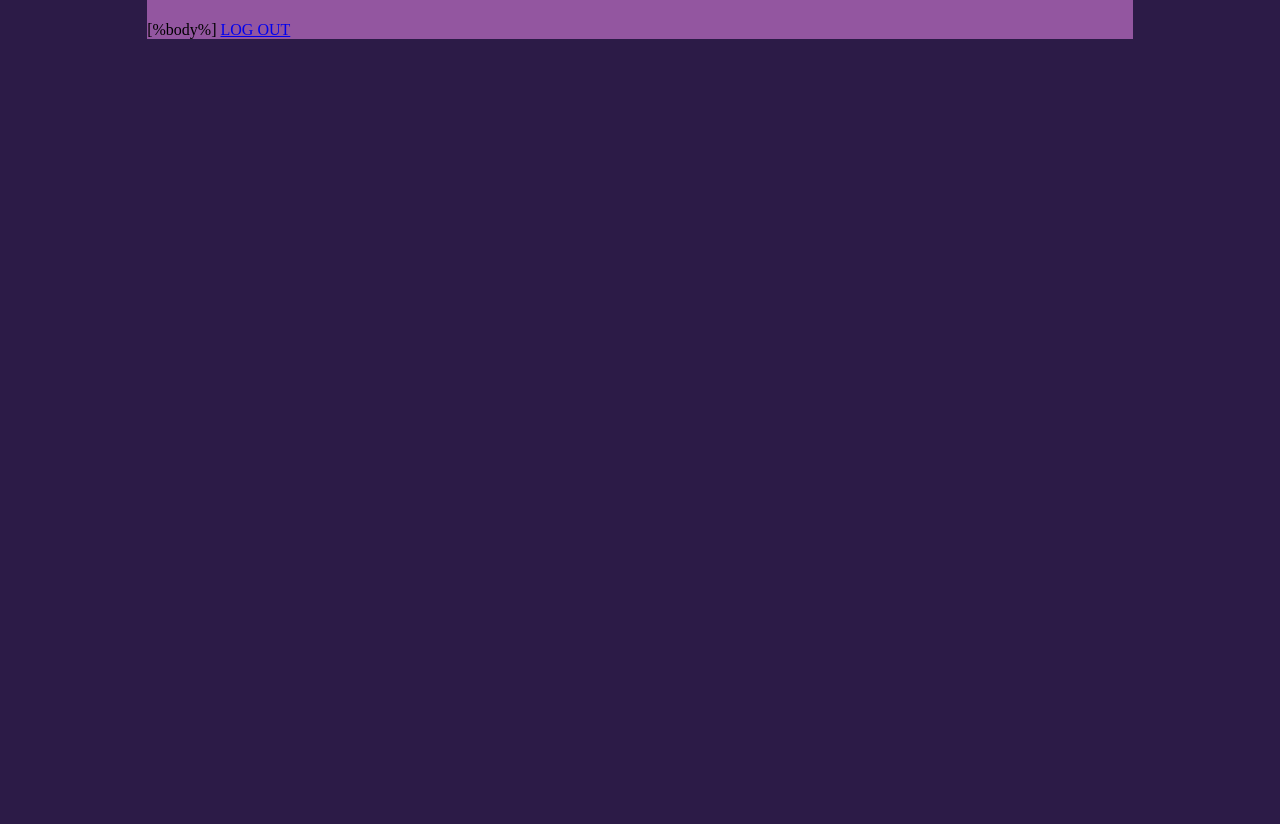
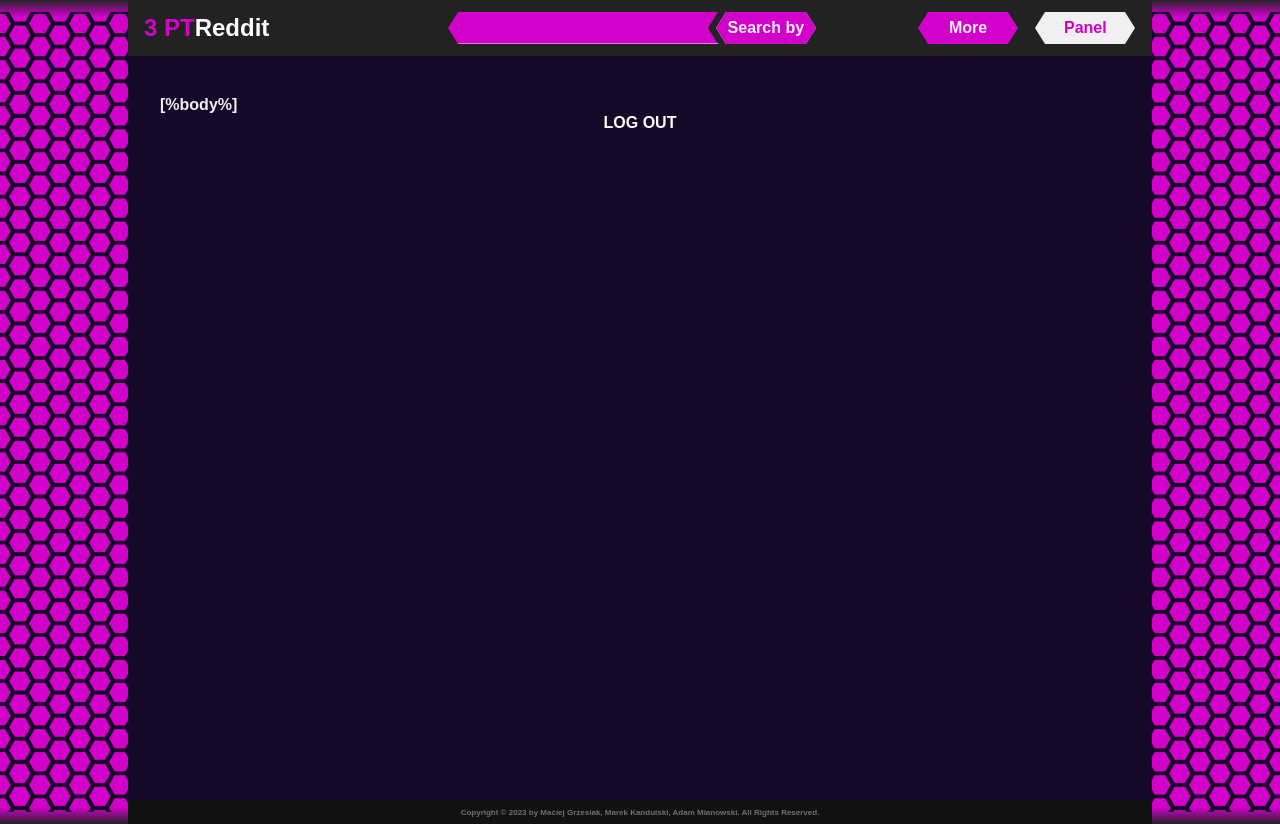
Before and after one commit to Mistermakos/PT-Reddit, a website: page frontend/subpages/panel.html in a window 1280 px wide. Before the commit the page ends 800 px from the top, so only its background shows below. Drawn offline with Linux system fonts and the light colour scheme.

Commit message:
Styles for login, and page for liking left and we are done!!!

```diff
--- /dev/null
+++ b/frontend/css/login.css
@@ -0,0 +1,7 @@
+main > form
+{
+    display: flex;
+    flex-direction: column;
+    width: 100%;
+    height: 100%;
+}
--- a/frontend/css/panel.css
+++ b/frontend/css/panel.css
@@ -8,15 +8,10 @@
 
 #everything
 {
-    width:77%;
-    height:100%;
-    background-color: #9356A0;
+    width:75%;
+    position: absolute;
 }
 
-main
-{
-
-}
 
 .form_row
 {
--- a/frontend/subpages/panel.html
+++ b/frontend/subpages/panel.html
@@ -3,19 +3,52 @@
 <head>
     <meta charset="UTF-8">
     <meta name="viewport" content="width=device-width, initial-scale=1.0">
+    <title>PTReddit</title>
     <link rel="shortcut icon" href="../img/icon.png" type="image/x-icon">
-    <title>Document</title>
-    <link rel="stylesheet" href="../css/panel.css"/>
+    <link rel="stylesheet" href="../css/main.css" type="text/css">
+    <link rel="stylesheet" href="../css/panel.css" type="text/css">
 </head>
 <body>
-    <div id="everything">
+    <div class="main-bg"></div>
+    <div class="root-container">
         <header>
-            <h1></h1>
+            <div class="logo-box">
+                <a href="/"><div class="title"><span class="colored-text">3 PT</span>Reddit</div></a>
+            </div>
+            <div class="search-box">
+                <div class="hexagon search-bar-box text-input-box">
+                    <input type="text" id="text_input" class="search-bar text-input">
+                    <hr class="border-placeholder">
+                    <hr class="border">
+                </div>
+                <div class="list-container search-list" style="--items-quantity: 3; --direction: 1;">
+                    <div class="btn hexagon">Search by</div>
+                    <ul class="list">
+                        <li class="list-item hexagon"><button tabindex="-1" class="btn hexagon inverted-colors" onclick="search('Title')">Title</button></li>
+                        <li class="list-item hexagon"><button tabindex="-1" class="btn hexagon inverted-colors" onclick="search('Author')">Author</button></li>
+                        <li class="list-item hexagon"><button tabindex="-1" class="btn hexagon inverted-colors" onclick="search('Link')">Link</button></li>
+                    </ul>
+                </div>
+            </div>
+            <div class="menu">
+                <div class="list-container add-list" style="--items-quantity: 3; --direction: -1;">
+                    <div class="btn hexagon">More</div>
+                    <ul class="list">
+                        <li class="list-item hexagon"><a tabindex="-1" class="btn hexagon inverted-colors" href="show liked">Likes</a></li>
+                    </ul>
+                </div>
+                <a tabindex="-1" class="right-menu-btn hexagon btn inverted-colors" href="/panel">Panel</a>
+            </div>
         </header>
         <main>
-            [%body%]
-            <a href="/logout">LOG OUT </a>
+            <div id="everything">
+                    [%body%]
+                    <div class="form_row"><a href="/logout">LOG OUT </a></div>
+            </div>
         </main>
+        <footer>
+            Copyright © 2023 by Maciej Grzesiak, Marek Kandulski, Adam Mianowski. All Rights Reserved.
+        </footer>
     </div>
 </body>
 </html>
```
Also changed, not shown: frontend/subpages/index.html (+3 -3 lines), frontend/subpages/login.html (+32 -7 lines).
